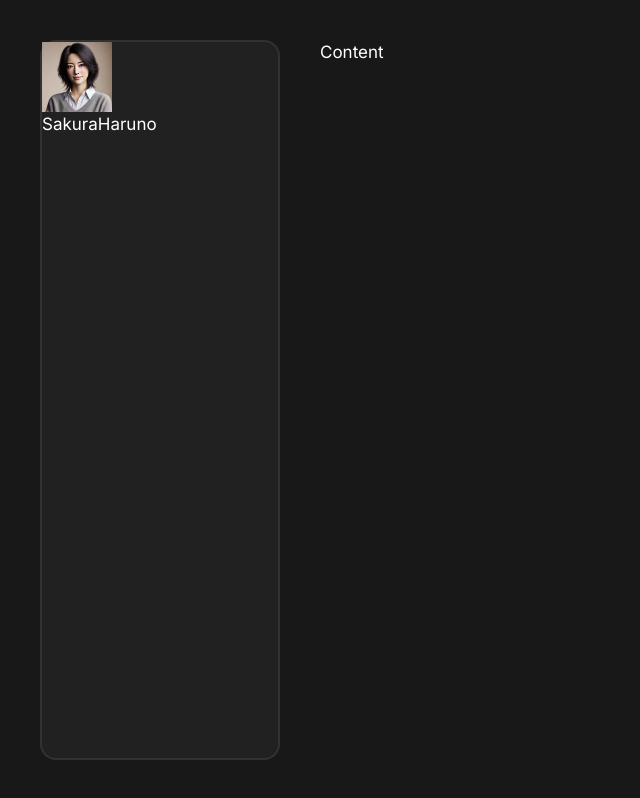
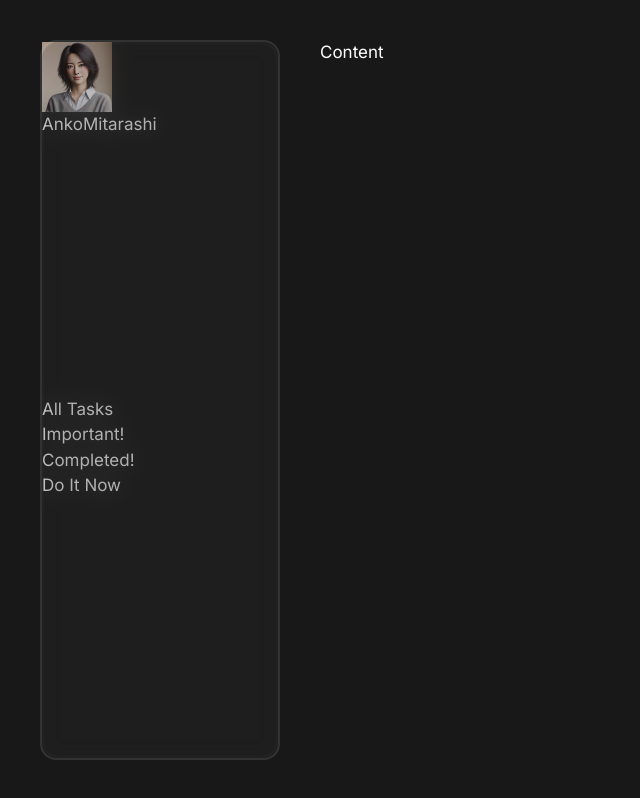
Before and after one commit to Krejzy23/todo_list, a Next.js app: page / in a window 1280 px wide. Shown: the whole page, without its empty margins (0-640 px from the left). Built offline with nearby package versions, Linux system fonts and the light colour scheme.

Commit message:
Sidebar style out

```diff
--- a/app/Components/Sidebar/Sidebar.tsx
+++ b/app/Components/Sidebar/Sidebar.tsx
@@ -1,12 +1,22 @@
 "use client";
 import React from "react";
-import { styled } from "styled-components";
+import styled from "styled-components";
 import { useGlobalState } from "@/app/context/globalProvider";
 import Image from "next/image";
+import menu from "@/app/utils/menu";;
+import Link from "next/link";
+import { usePathname, useRouter } from "next/navigation";
+
 
 const Sidebar = () => {
   const { theme } = useGlobalState();
 
+  const router = useRouter();
+  const pathname = usePathname();
+
+  const handleClick = (link: string) => {
+    router.push(link)
+  }
   return (
     <SidebarStyled theme={theme}>
       <div className="profile">
@@ -15,13 +25,30 @@ const Sidebar = () => {
           <Image width={70} height={70} src="/avatar1.webp" alt="profile" />
         </div>
         <h1>
-          <span className="">Sakura</span>
-          <span className="">Haruno</span>
+          <span className="">Anko</span>
+          <span className="">Mitarashi</span>
         </h1>
       </div>
       <ul className="nav-items">
+        {menu.map((item) => {
+          const link = item.link
+          return (
+            <li
+              className={`nav-item ${pathname === link ? "active" : ""}`}
+              onClick={()=>{
+                handleClick(link)
+              }}
 
+            >
+              {item.icon}
+              <Link href={link}>{item.title}</Link>
+            </li>
+          );
+        })}
       </ul>
+      <button>
+
+      </button>
     </SidebarStyled>
   );
 };
@@ -31,6 +58,43 @@ const SidebarStyled = styled.nav`
   background-color: ${(props) => props.theme.colorBg2};
   border: 2px solid ${(props) => props.theme.borderColor2};
   border-radius: 1rem;
+
+  display: flex;
+  flex-direction: column;
+  justify-content: space-between;
+
+  color: ${(props) => props.theme.colorGrey3}
+
+  .profile{
+    margin: 1.5 rem
+    padding: 1rem 0.8rem;
+    position: relative;
+
+    border-radius: 1rem;
+    cursor: pointer;
+
+    font-weight: 500;
+    color: ${(props) => props.theme.colorGrey0}
+
+    display: flex;
+    align-items: center;
+
+  }
+  .profile-overlay {
+    position: absolute;
+    top: 0;
+    left: 0;
+    width: 100%;
+    height: 100%;
+    backdrop-filter: blur(10px);
+    z-index: 0;
+    background: ${(props) => props.theme.colorBg3};
+    transition: all 0.55s linear;
+    border-radius: 1rem;
+    border: 2px solid ${(props) => props.theme.borderColor2};
+
+    opacity: 0.2;
+  }
 `;
 
 export default Sidebar;
--- a/app/layout.tsx
+++ b/app/layout.tsx
@@ -19,6 +19,15 @@ export default function RootLayout({
 }>) {
   return (
     <html lang="en">
+      <head>
+        <link
+          rel="stylesheet"
+          href="https://cdnjs.cloudflare.com/ajax/libs/font-awesome/6.4.2/css/all.min.css"
+          integrity="sha512-z3gLpd7yknf1YoNbCzqRKc4qyor8gaKU1qmn+CShxbuBusANI9QpRohGBreCFkKxLhei6S9CQXFEbbKuqLg0DA=="
+          crossOrigin="anonymous"
+          referrerPolicy="no-referrer"
+        />
+      </head>
       <body className={inter.className}>
         <ContextProvider>
           <GlobalStyleProvider>
```
